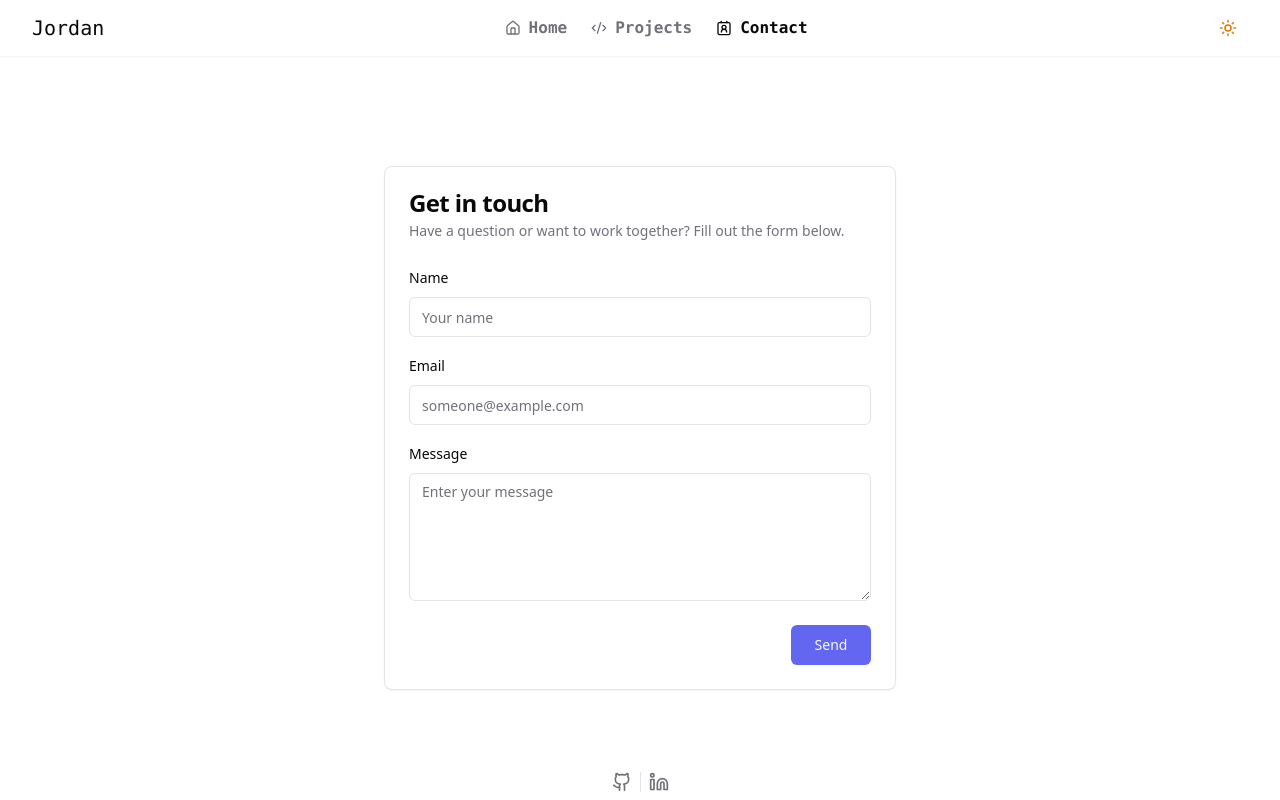
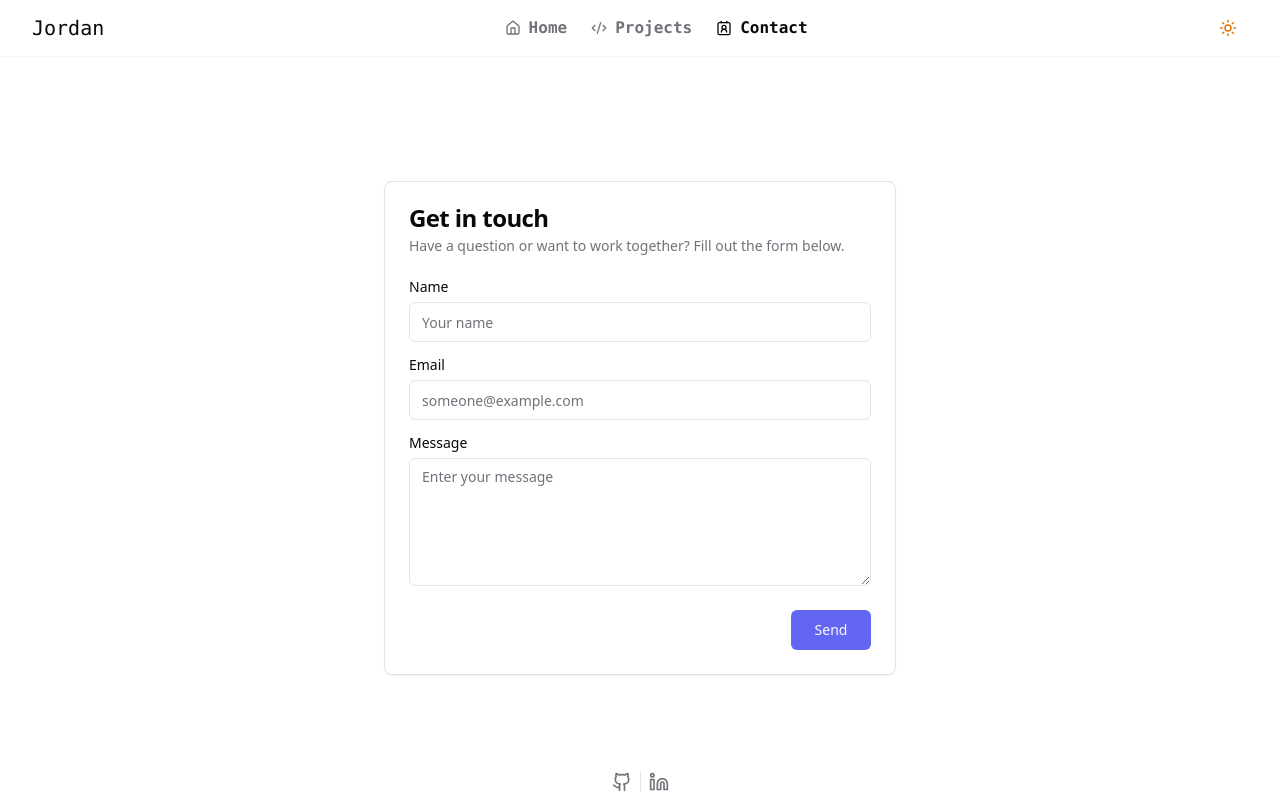
Before and after one commit to JordanTHarris/portfolio, a React (Vite) app: page /contact in a window 1280 px wide. Built offline with nearby package versions, Linux system fonts and the light colour scheme.

Commit message:
Move contact form messages beside name so the layout doesn't shift

```diff
--- a/src/routes/contact.tsx
+++ b/src/routes/contact.tsx
@@ -78,11 +78,13 @@ export function Contact() {
                 name="name"
                 render={({ field }) => (
                   <FormItem>
-                    <FormLabel>Name</FormLabel>
+                    <div className="flex justify-between">
+                      <FormLabel>Name</FormLabel>
+                      <FormMessage className="leading-none" />
+                    </div>
                     <FormControl>
                       <Input placeholder="Your name" {...field} />
                     </FormControl>
-                    <FormMessage />
                   </FormItem>
                 )}
               />
@@ -91,11 +93,13 @@ export function Contact() {
                 name="email"
                 render={({ field }) => (
                   <FormItem>
-                    <FormLabel>Email</FormLabel>
+                    <div className="flex justify-between">
+                      <FormLabel>Email</FormLabel>
+                      <FormMessage className="leading-none" />
+                    </div>
                     <FormControl>
                       <Input placeholder="someone@example.com" {...field} />
                     </FormControl>
-                    <FormMessage />
                   </FormItem>
                 )}
               />
@@ -104,7 +108,10 @@ export function Contact() {
                 name="message"
                 render={({ field }) => (
                   <FormItem>
-                    <FormLabel>Message</FormLabel>
+                    <div className="flex justify-between">
+                      <FormLabel>Message</FormLabel>
+                      <FormMessage className="leading-none" />
+                    </div>
                     <FormControl>
                       <Textarea
                         className="min-h-32"
@@ -112,7 +119,6 @@ export function Contact() {
                         {...field}
                       />
                     </FormControl>
-                    <FormMessage />
                   </FormItem>
                 )}
               />
```
